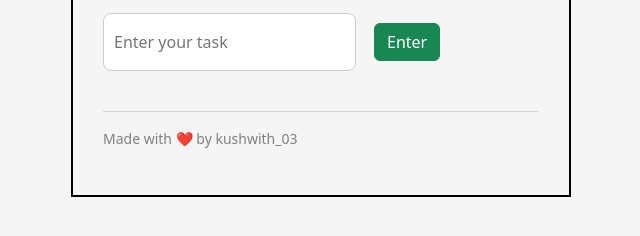
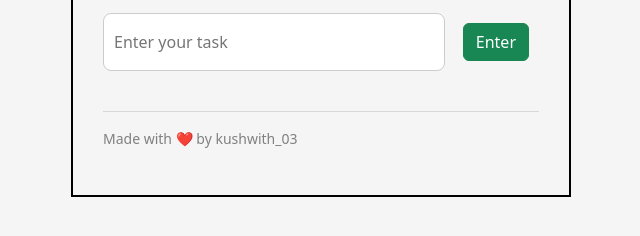
Before and after one commit to kushwith03/my-todo, a plain HTML site: page index.html in a window 1280 px wide. Shown: the part 174-410 px from the top of the page, without its empty margins (319-959 px from the left). Drawn offline with nearby package versions, Linux system fonts and the light colour scheme.

Commit message:
Update style.css

```diff
--- a/style.css
+++ b/style.css
@@ -19,7 +19,7 @@ h1 {
   color: #000;
 }
 input {
-  width: 100%x;
+  width: 100%;
   border: 1px solid #ccc;
   border-radius: 8px;
   padding: 10px;
```
